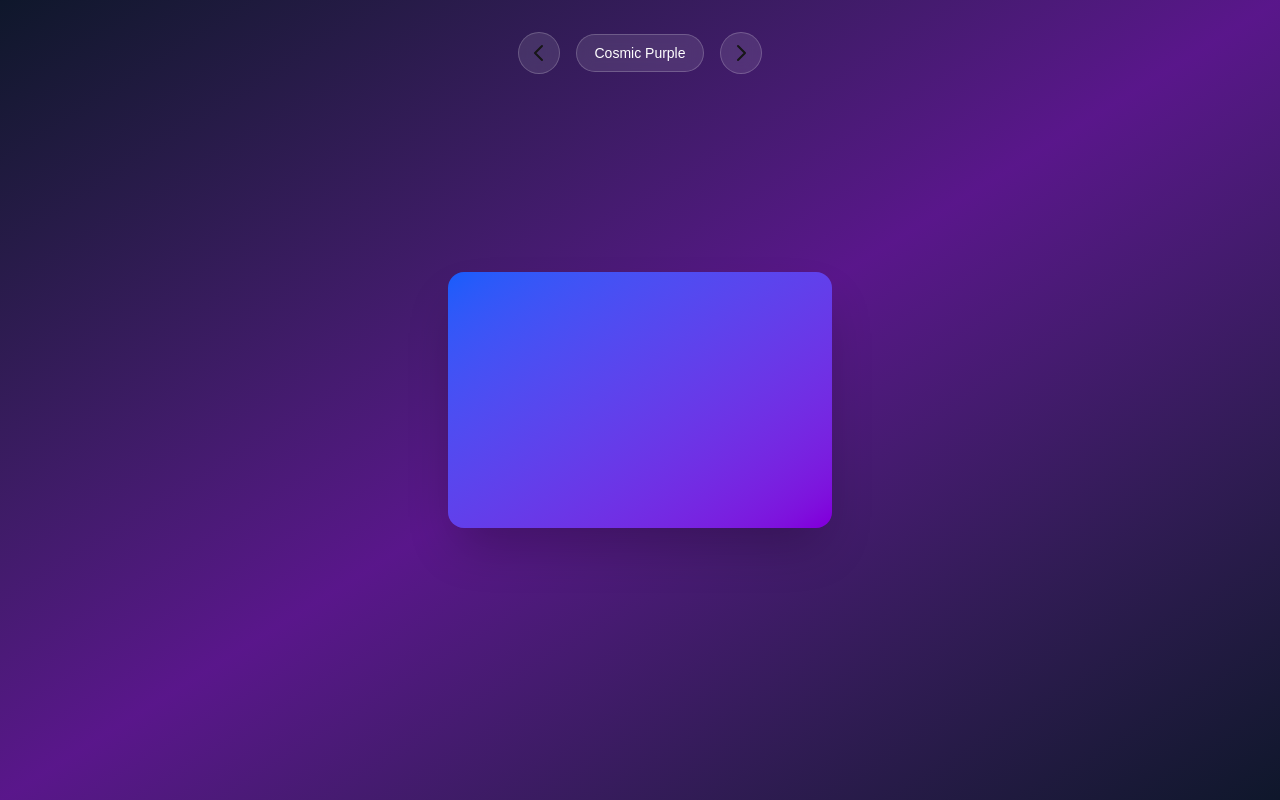
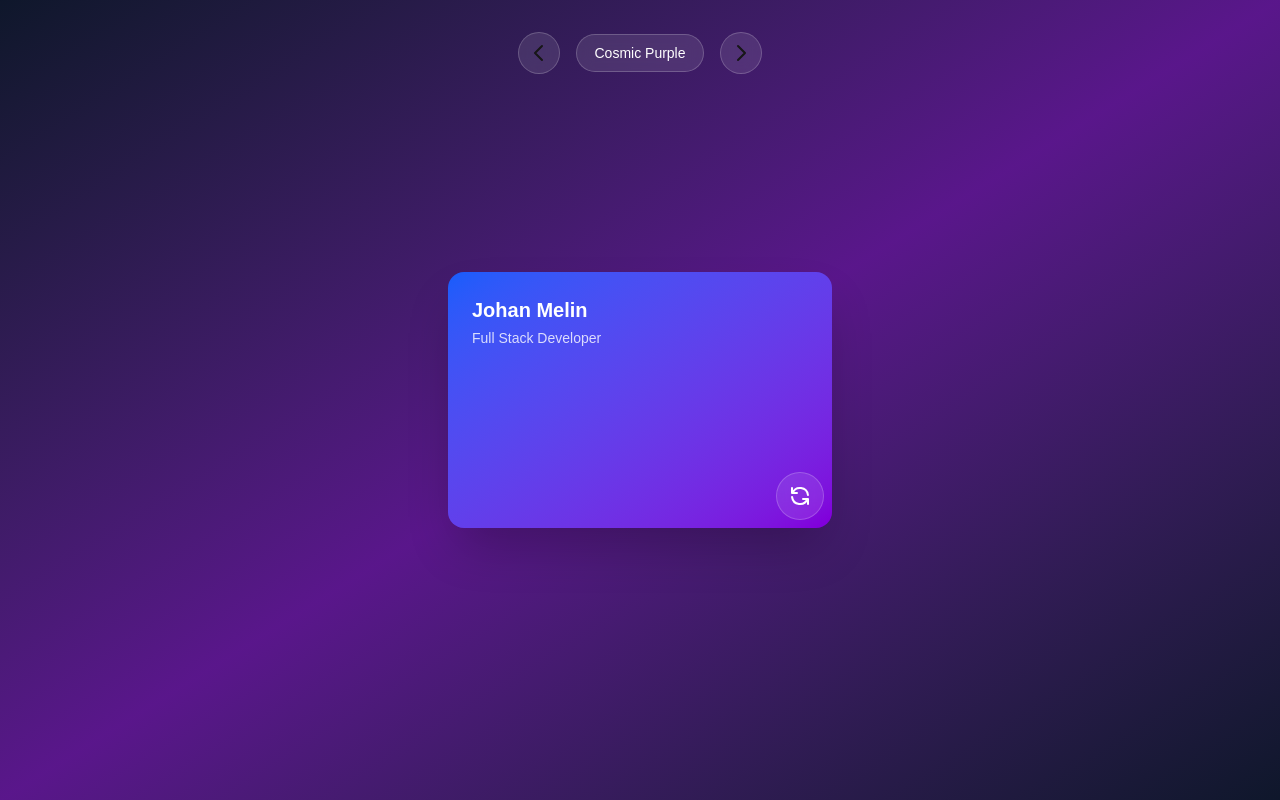
Before and after one commit to Johan-Melin/jm-card, a Next.js app: page / in a window 1280 px wide. Built offline with nearby package versions, Linux system fonts and the light colour scheme.

Commit message:
feat: flip card function, skill content

```diff
--- a/src/app/page.tsx
+++ b/src/app/page.tsx
@@ -23,7 +23,7 @@ export default function Home() {
 
       <div className="absolute top-8 flex items-center gap-4">
         <button
-          className={`${transparentWrap} cursor-pointer`}
+          className={`${transparentWrap} cursor-pointer hover:bg-white/20`}
           onClick={prevTheme}
         >
           <svg className="w-6 h-6" fill="none" stroke="currentColor" viewBox="0 0 24 24">
@@ -36,8 +36,8 @@ export default function Home() {
         </div>
 
         <button
-          className={`${transparentWrap} cursor-pointer`}
-          onClick={prevTheme}
+          className={`${transparentWrap} cursor-pointer hover:bg-white/20`}
+          onClick={nextTheme}
         >
           <svg className="w-6 h-6" fill="none" stroke="currentColor" viewBox="0 0 24 24">
             <path strokeLinecap="round" strokeLinejoin="round" strokeWidth={2} d="M9 5l7 7-7 7" />
--- a/src/components/Card.tsx
+++ b/src/components/Card.tsx
@@ -1,4 +1,4 @@
-import type React from "react"
+import React, { useState } from "react"
 import type { Theme } from "@/lib/themes"
 
 type CardProps = {
@@ -6,10 +6,54 @@ type CardProps = {
 }
 
 const Card: React.FC<CardProps> = ({ theme }) => {
+  const [isFlipped, setIsFlipped] = useState(false)
+
+  const flipCard = () => {
+    setIsFlipped(!isFlipped)
+  }
 
   return (
-    <div className="relative w-96 h-64">
+    <div className="relative w-96 h-64"
+      style={{
+        transform: `rotateY(${isFlipped ? 180 : 0}deg)`,
+        transformStyle: "preserve-3d",
+        transition: "transform 0.6s ease-in-out",
+      }}
+    >
       <div className={`absolute inset-0 ${theme.cardBg} rounded-2xl shadow-2xl`} />
+
+      {/* Front face */}
+      <div className="absolute top-6 left-6 [backface-visibility:hidden]">
+        <h3 className="text-white text-xl font-bold mb-1">Johan Melin</h3>
+        <p className="text-white/80 text-sm">Full Stack Developer</p>
+      </div>
+
+      {/* Back face */}
+      <div className="absolute inset-0 [backface-visibility:hidden] p-6"
+        style={{
+          transform: "rotateY(180deg)"
+        }}
+      >
+        <h3 className="text-white text-xl font-bold mb-1">Skills</h3>
+        <p className="text-white/80 text-sm font-bold">Frontend</p>
+        <p className="text-white/80 text-sm mb-1">React | TypeScript | React Native | Vue </p>
+        <p className="text-white/80 text-sm font-bold">Backend</p>
+        <p className="text-white/80 text-sm mb-1">Node.js | REST APIs | PHP | SQL</p>
+      </div>
+
+      <button
+        onClick={flipCard}
+        className="absolute bottom-2 right-2 w-12 h-12 bg-white/10 backdrop-blur-sm rounded-full border border-white/20 flex items-center justify-center text-white hover:bg-white/20 cursor-pointer"
+      >
+        <svg className="w-6 h-6" fill="none" stroke="currentColor" viewBox="0 0 24 24">
+          <path
+            strokeLinecap="round"
+            strokeLinejoin="round"
+            strokeWidth={2}
+            d="M4 4v5h.582m15.356 2A8.001 8.001 0 004.582 9m0 0H9m11 11v-5h-.581m0 0a8.003 8.003 0 01-15.357-2m15.357 2H15"
+          />
+        </svg>
+      </button>
     </div>
   )
 }
```
